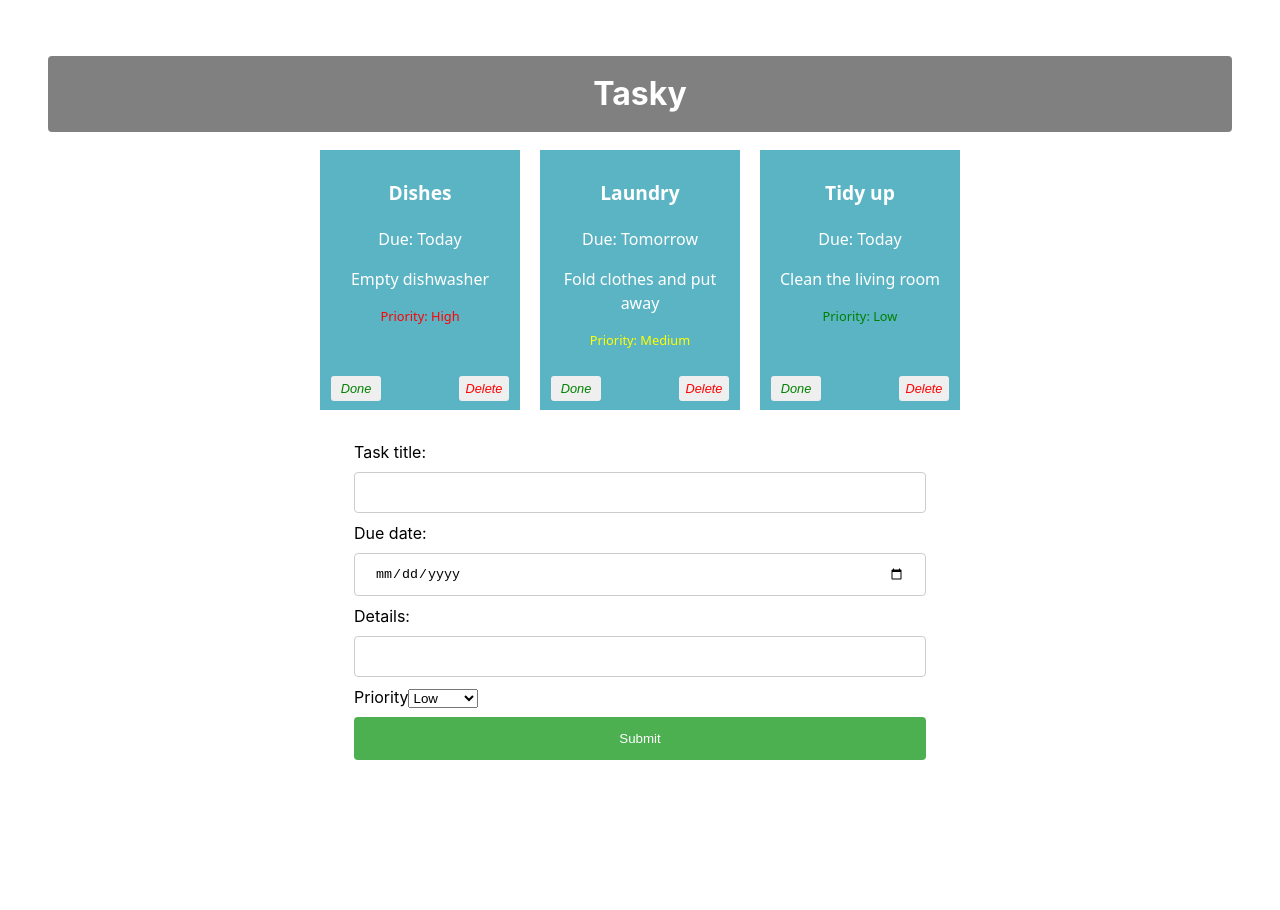
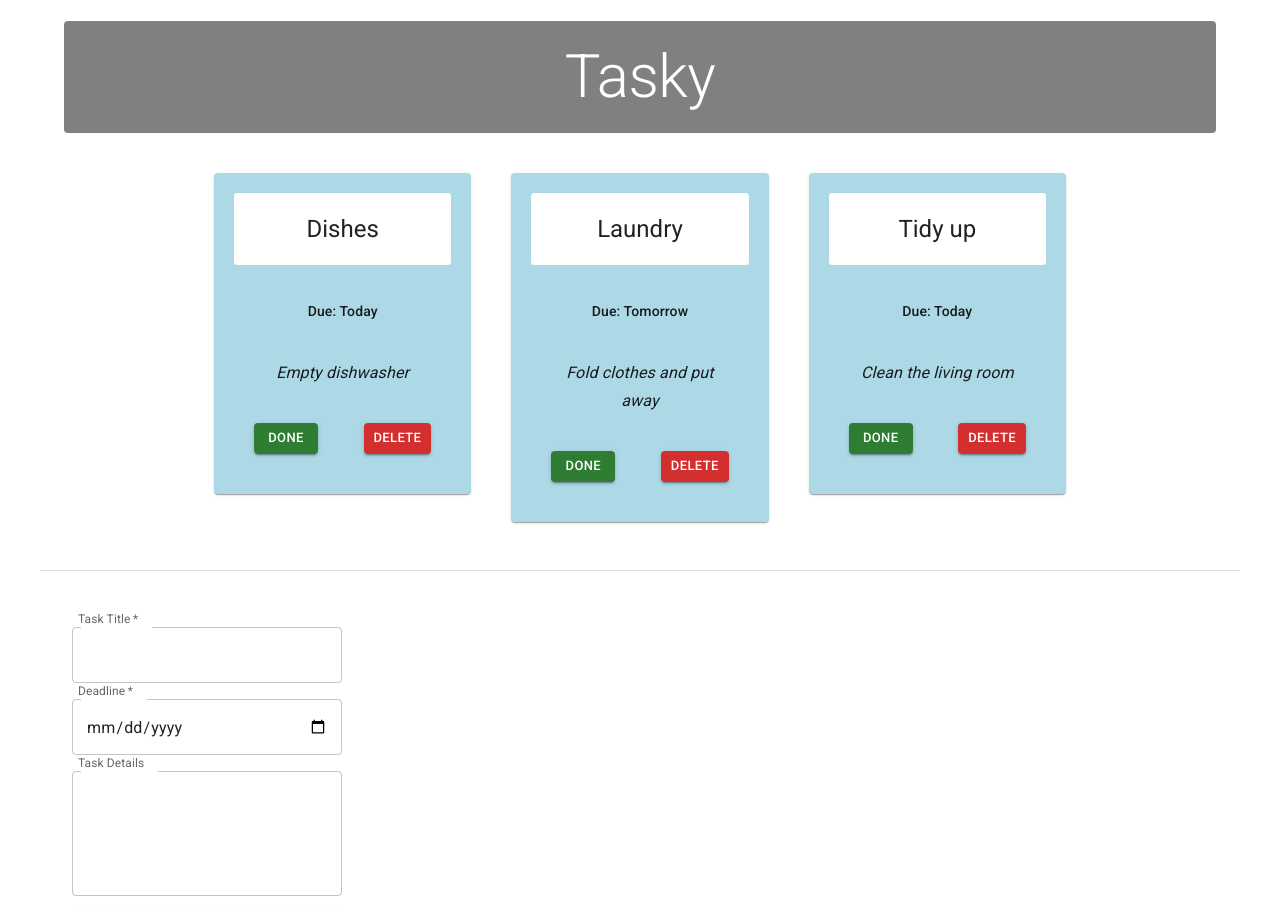
Before and after one commit to KeenanStacey05/react-basics-labs, a React (Vite) app in the folder tasky/: page / in a window 1280 px wide. Shown: the top 910 px of the page. Before the commit the page ends 836 px from the top, so only its background shows below. Built offline with nearby package versions, Linux system fonts and the light colour scheme.

Commit message:
Tasky Lab 3 done

```diff
--- a/tasky/index.html
+++ b/tasky/index.html
@@ -3,6 +3,12 @@
   <head>
     <meta charset="UTF-8" />
     <link rel="icon" type="image/svg+xml" href="/favicon.svg" />
+    <link rel="preconnect" href="https://fonts.googleapis.com" />
+    <link rel="preconnect" href="https://fonts.gstatic.com" crossorigin />
+    <link
+      rel="stylesheet"
+      href="https://fonts.googleapis.com/css2?family=Roboto:wght@300;400;500;700&display=swap"
+    />
     <meta name="viewport" content="width=device-width, initial-scale=1.0" />
     <title>tasky</title>
   </head>
--- a/tasky/package.json
+++ b/tasky/package.json
@@ -10,6 +10,10 @@
     "preview": "vite preview"
   },
   "dependencies": {
+    "@emotion/react": "^11.14.0",
+    "@emotion/styled": "^11.14.1",
+    "@mui/icons-material": "^9.4.0",
+    "@mui/material": "^9.4.0",
     "react": "^19.2.8",
     "react-dom": "^19.2.8",
     "uuid": "^14.0.2"
--- a/tasky/src/App.css
+++ b/tasky/src/App.css
@@ -4,7 +4,7 @@
   font-weight: 400;
 }
 
-h1 {
+/*h1 {
   text-align: center;
   background-color: grey;
   color: white;
@@ -12,18 +12,18 @@
   margin: 8px 0;
   border: none;
   border-radius: 4px;
-}
+} */
 
-div {
+/* div {
   padding: 20px;
 }
 
 .container{
   text-align: center;
-}
+} */
 
 
-.card {
+/*.card {
   display: inline-block;
   vertical-align: top;
   font-family: system-ui;
@@ -45,7 +45,7 @@
 .description {
   font-size: 0.9em;
   margin-top: 10px;
-}
+}*/
 
 .deadline {
   position: absolute;
@@ -62,7 +62,7 @@
 
 }
 
-button {
+/*button {
   border: none;
   border-radius: 3px;
   font-style: italic;
@@ -84,10 +84,10 @@
   bottom: 5px;
   right: 5px;
   color: red;
-}
+}*/
 
 
-input[type=text], input[type=date] {
+/*input[type=text], input[type=date] {
   width: 100%;
   padding: 12px 20px;
   margin: 8px 0;
@@ -116,4 +116,4 @@
   text-align: left;
   width: 50%;
   margin: auto;
-}
+} */
--- a/tasky/src/App.jsx
+++ b/tasky/src/App.jsx
@@ -3,6 +3,8 @@
 import React, { useState } from 'react';
 import AddTaskForm from './components/Form';
 import { v4 as uuidv4 } from 'uuid';
+import { Container, Typography } from '@mui/material';
+import Grid from '@mui/material/Grid';
 
 function App() {
     const [ taskState, setTaskState ] = useState({
@@ -72,21 +74,63 @@
 
 
   return (
-    <div className="container">
-      <h1>Tasky</h1>
+    <div>
+      <h1>
+      <Container component="main">
+        <Typography
+          component="h1"
+          variant="h2"
+          align="center"
+          gutterBottom
+          sx={{
+            backgroundColor: 'gray',
+            textAlign: 'center',
+            color: 'white',
+            padding: '20px',
+            margin: '20px 0 40px 0',
+            borderRadius: '4px'
+          }}
+      >
+    Tasky
+  </Typography>
+</Container>
+      </h1>
+      <Container maxWidth="md" component="main">
+  <Grid
+    container
+    spacing={5}
+    alignItems="flex-start"
+    justifyContent="center"
+  >
     {taskState.tasks.map((task, index) => (
       <Task
         title={task.title}
         description={task.description}
         deadline={task.deadline}
-      priority={task.priority}
+        done={task.done}
         key={task.id}
-      done={task.done}
         markDone={() => doneHandler(index)}
         deleteTask={() => deleteHandler(index)}
       />
     ))}
-      <AddTaskForm submit={formSubmitHandler} change={formChangeHandler} />
+  </Grid>
+</Container>
+
+    <Container
+  component="footer"
+  sx={{
+    borderTop: (theme) => `1px solid ${theme.palette.divider}`,
+    my: 6,
+    py: 6,
+  }}
+>
+  <Grid container justifyContent="center">
+    <AddTaskForm
+      submit={formSubmitHandler}
+      change={formChangeHandler}
+    />
+  </Grid>
+</Container>
 
     </div>
   );
--- a/tasky/src/components/Form.jsx
+++ b/tasky/src/components/Form.jsx
@@ -1,33 +1,66 @@
+import Box from "@mui/material/Box";
+import TextField from "@mui/material/TextField";
+import Button from "@mui/material/Button";
+
 const AddTaskForm = (props) => {
+  return (
+    <Box
+      component="form"
+      sx={{
+        "& .MuiOutlinedInput-root": { m: 1, width: "30ch" },
+      }}
+      onSubmit={props.submit}
+    >
+      <div>
+        <TextField
+          required
+          id="outlined-required"
+          name="title"
+          label="Task Title"
+          slotProps={{ inputLabel: { shrink: true } }}
+          onChange={(event) => props.change(event)}
+        />
+      </div>
 
-  return (
-    <div>
-      <form onSubmit={props.submit}>
-        <label>
-            Task title:
-            <input type="text" name="title" required onChange={(event) => props.change(event)} />
-        </label>
-        <br />
-        <label>
-            Due date:
-            <input type="date" name="deadline" required onChange={(event) => props.change(event)} />
-        </label>
-        <br />
-        <label>
-            Details:
-            <input type="text" name="description" onChange={(event) => props.change(event)} />
-        </label>
-        <label>Priority
-            <select name="priority" onChange={(event) => props.change(event)}>
-                <option value="low">Low</option>
-                <option value="medium">Medium</option>
-                <option value="high">High</option>
-            </select>
-        </label>
-        <input type="submit" value="Submit" />
-        </form>
-    </div>
-  )
+      <div>
+        <TextField
+          required
+          name="deadline"
+          label="Deadline"
+          slotProps={{ inputLabel: { shrink: true } }}
+          type="date"
+          onChange={(event) => props.change(event)}
+        />
+      </div>
+
+      <div>
+        <TextField
+          name="description"
+          id="outlined-multiline-static"
+          label="Task Details"
+          slotProps={{ inputLabel: { shrink: true } }}
+          multiline
+          rows={4}
+          onChange={(event) => props.change(event)}
+        />
+      </div>
+
+      <div>
+        <Button
+          type="submit"
+          variant="contained"
+          color="primary"
+          sx={{
+            m: 1,
+            p: 1,
+            width: "95%",
+          }}
+        >
+          Add Task
+        </Button>
+      </div>
+    </Box>
+  );
 };
 
 export default AddTaskForm;
--- a/tasky/src/components/Task.jsx
+++ b/tasky/src/components/Task.jsx
@@ -1,7 +1,15 @@
+import Box from "@mui/material/Box";
+import Button from "@mui/material/Button";
+import Card from "@mui/material/Card";
+import CardActions from "@mui/material/CardActions";
+import CardContent from "@mui/material/CardContent";
+import CardHeader from "@mui/material/CardHeader";
+import Grid from "@mui/material/Grid";
+import Typography from "@mui/material/Typography";
+
 const Task = (props) => {
-
   const priorityColor = () => {
-        switch(props.priority) {
+    switch (props.priority) {
       case "Low":
         return "green";
       case "Medium":
@@ -14,20 +22,75 @@
   };
 
   return (
-        <div className="card" style={{backgroundColor: props.done ? 'lightgrey' : '#5bb4c4'}}>
-            <p className="title">{props.title}</p>
-            <p>Due: {props.deadline}</p>
-            <p>{props.description}</p>
-            <p className="priority" style={{color: priorityColor()}}>
-                Priority: {props.priority}
-            </p>
-            <button onClick={props.markDone}className="doneButton">
+    <Grid key={props.id} size={{ xs: 12, md: 4 }}>
+      <Card
+        sx={{
+          backgroundColor: props.done ? "lightgrey" : "lightblue",
+          padding: "20px",
+        }}
+      >
+        <CardHeader
+          title={props.title}
+          sx={{
+            backgroundColor: "white",
+            borderRadius: "3px",
+            padding: "20px",
+            textAlign: "center",
+          }}
+        />
+
+        <CardContent>
+          <Box
+            sx={{
+              display: "flex",
+              justifyContent: "center",
+              alignItems: "baseline",
+              mb: 2,
+              padding: "20px",
+            }}
+          >
+            <Typography component="p" variant="subtitle2" color="text.primary">
+              Due: {props.deadline}
+            </Typography>
+          </Box>
+
+          <Typography
+            component="p"
+            variant="subtitle1"
+            align="center"
+            sx={{ fontStyle: "italic" }}
+          >
+            {props.description}
+          </Typography>
+        </CardContent>
+
+        <CardActions
+          sx={{
+            justifyContent: "space-between",
+            padding: "20px",
+          }}
+        >
+          <Button
+            variant="contained"
+            size="small"
+            color="success"
+            onClick={props.markDone}
+          >
             Done
-            </button>
-            <button className='deleteButton' onClick={props.deleteTask}>Delete</button>
-        </div>
-    )};
+          </Button>
 
-
+          <Button
+            variant="contained"
+            size="small"
+            color="error"
+            onClick={props.deleteTask}
+          >
+            Delete
+          </Button>
+        </CardActions>
+      </Card>
+    </Grid>
+  );
+};
 
 export default Task;
```
Also changed, not shown: 1 other file (tests, documents, lock files or other folders). Lines whose indentation alone changed are shown as unchanged.
